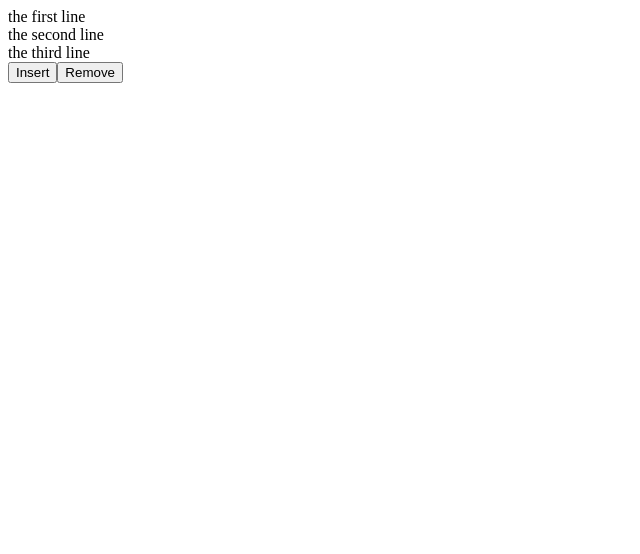
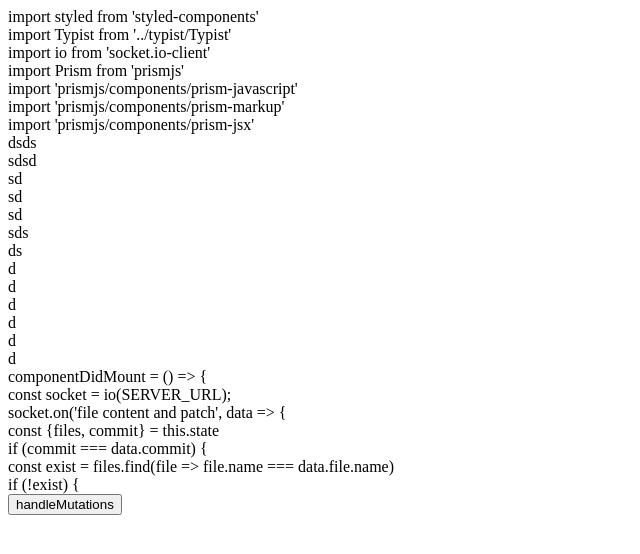
Before and after one commit to happypeter/patch-player, a React (Create React App) app in the folder client/: page / in a window 1280 px wide. Shown: the top 554 px of the page, without its empty margins (0-640 px from the left). Built offline with nearby package versions, Linux system fonts and the light colour scheme.

Commit message:
handleMutaion #11

```diff
--- a/client/src/components/Main.js
+++ b/client/src/components/Main.js
@@ -4,7 +4,44 @@ import * as patch from '../utils/patch'
 
 class Main extends Component {
   state = {
-    textLines: ['the first line', 'the second line', 'the third line']
+    textLines: []
+  }
+
+  componentWillMount() {
+    const file = `import styled from 'styled-components'
+ import Typist from '../typist/Typist'
+ import io from 'socket.io-client'
+ import Prism from 'prismjs'
+ import 'prismjs/components/prism-javascript'
+ import 'prismjs/components/prism-markup'
+ import 'prismjs/components/prism-jsx'
+ dsds
+ sdsd
+ sd
+ sd
+ sd
+ sds
+ ds
+ d
+ d
+ d
+ d
+ d
+ d
+   componentDidMount = () => {
+     const socket = io(SERVER_URL);
+    socket.on('file content and patch', data => {
+      const {files, commit} = this.state
+       if (commit === data.commit) {
+         const exist = files.find(file => file.name === data.file.name)
+         if (!exist) {
+
+    `
+
+    const textLines = file.split('\n')
+    this.setState({
+      textLines
+    })
   }
 
   typeCharacter = (character, index) => {
@@ -55,29 +92,7 @@ class Main extends Component {
     return this.insertLine(mutation)
   }
 
-  handleInsert = () => {
-    const mutations = [
-      {
-        type: 'DELETE',
-        text: 'hello1',
-        lineNum: 3
-      },
-      {
-        type: 'ADD',
-        text: 'hello2',
-        lineNum: 1
-      },
-      {
-        type: 'ADD',
-        text: 'hello3',
-        lineNum: 2
-      },
-      {
-        type: 'DELETE',
-        text: 'hello1',
-        lineNum: 1
-      },
-    ]
+  handleMutations = mutations => {
     utils.eachMutationPromise(mutations, this.applyMutation)
   }
 
@@ -90,12 +105,13 @@ class Main extends Component {
       props.key = Math.random()
       return React.createElement('div', props, t)
     })
-    console.log(patch.parse(this.props.patch))
+    const mutations = patch.parse(this.props.patch)
     return (
       <div>
         {innerTree}
-        <button onClick={this.handleInsert}>Insert</button>
-        <button onClick={this.handleRemove}>Remove</button>
+        <button onClick={() => this.handleMutations(mutations)}>
+          handleMutations
+        </button>
       </div>
     )
   }
```
